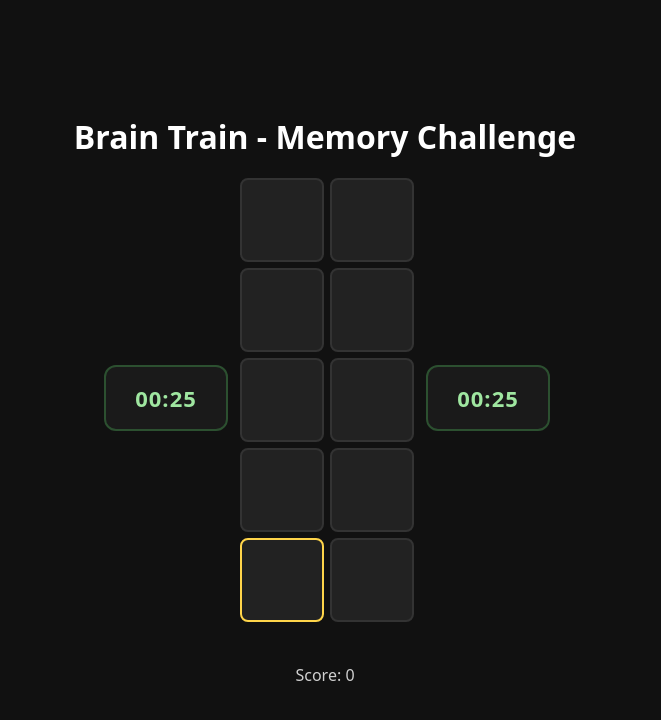
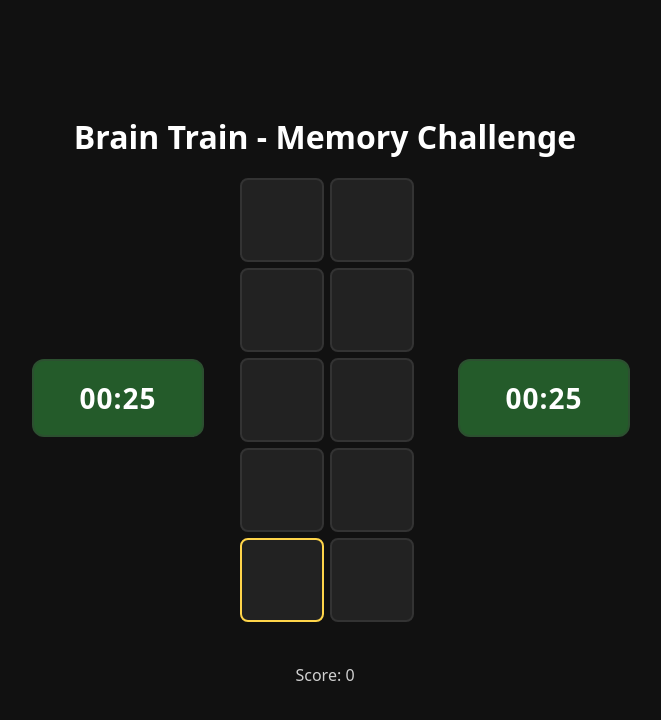
Before and after one commit to eighties8/memorychallenge, a Next.js app: page / in a window 1280 px wide. Shown: the top 720 px of the page, without its empty margins (315-976 px from the left). Built offline with nearby package versions, Linux system fonts and the light colour scheme.

Commit message:
change clutch message to include 5 second left saves, makes clock bg color instead of text, and larger

```diff
--- a/app/components/Game.tsx
+++ b/app/components/Game.tsx
@@ -365,7 +365,7 @@ export default function Game() {
         const nextLevel = justCleared + 1;
         const flawless = mistakesInLevel === 0;
         const encouragement = chooseEncouragement(mistakesInLevel);
-        const timeCrunch = remainingSeconds < 5;
+        const timeCrunch = remainingSeconds <= 5;
         const headline = timeCrunch ? chooseTimeCrunch() : encouragement;
         const gained = 100 + justCleared * 10 + (flawless ? 200 : 0);
         setScore((s) => s + gained);
@@ -430,18 +430,22 @@ export default function Game() {
       setWrongFlash({ row: activeRow, col: activeCol });
       setTimeout(() => setWrongFlash(null), 300);
       setTimeout(() => {
-        // Wrong guess resets position but NOT timer
-        resetLevelSamePattern();
+        if (activeRow !== ROWS - 1) {
+          // For rows above the first, reset to the start of the same pattern
+          resetLevelSamePattern();
+        }
+        // If on the first row, do nothing so the cursor stays where the player left it
       }, 320);
     }
   }, [activeRow, activeCol, chooseEncouragement, chooseTimeCrunch, clearTimer, cols, currentLevel, generatePath, mistakesInLevel, playCorrectSound, playLevelCompleteMelody, playWrongSound, remainingSeconds, resetLevelSamePattern, safePath, startLevelTimer, inputLocked, triggerHaptic]);
 
   useEffect(() => {
     const onKey = (e: KeyboardEvent) => {
-      if (e.key === 'ArrowLeft') moveLeft();
-      else if (e.key === 'ArrowRight') moveRight();
-      else if (e.key === 'ArrowUp') moveUp();
-      else if (e.key === ' ' || e.key === 'Enter') selectCell();
+      const key = e.key;
+      if (key === 'ArrowLeft' || key === 'a' || key === 'A') moveLeft();
+      else if (key === 'ArrowRight' || key === 'd' || key === 'D') moveRight();
+      else if (key === 'ArrowUp') moveUp();
+      else if (key === ' ' || key === 'Enter' || key === 'w' || key === 'W') selectCell();
     };
     window.addEventListener('keydown', onKey);
     return () => window.removeEventListener('keydown', onKey);
--- a/app/globals.css
+++ b/app/globals.css
@@ -26,7 +26,7 @@ h1 { font-weight: 700; margin: 16px 0 20px; }
   display: grid;
   grid-template-columns: 120px auto 120px;
   align-items: center;
-  gap: 16px;
+  gap: 32px;
   justify-content: center;
   margin: 0 auto 16px;
   width: min(100%, 700px);
@@ -41,16 +41,17 @@ h1 { font-weight: 700; margin: 16px 0 20px; }
   letter-spacing: 1px;
   font-size: 22px;
   text-align: center;
-  color: #9fe6a0; /* default close to green */
+  color: #fff;
   min-width: 100px;
 }
-.timer-box.ok { color: #9fe6a0; border-color: #2c5030; }
-.timer-box.warn { color: #ffd54a; border-color: #5a4a1f; }
-.timer-box.danger { color: #ff6b6b; border-color: #5a2121; }
+/* background colors by state */
+.timer-box.ok { background: #245b2a; border-color: #2c5030; }
+.timer-box.warn { background: #7a611e; border-color: #5a4a1f; }
+.timer-box.danger { background: #6b2424; border-color: #5a2121; }
 
 @keyframes flashPulse {
   0%, 100% { transform: scale(1); filter: brightness(1); }
-  50% { transform: scale(1.05); filter: brightness(1.5); }
+  50% { transform: scale(1.05); filter: brightness(1.4); }
 }
 .timer-box.flash { animation: flashPulse 0.6s ease-in-out infinite; }
 
@@ -101,12 +102,18 @@ h1 { font-weight: 700; margin: 16px 0 20px; }
   border-color: #2bb36b;
 }
 
+/* Desktop sizing */
+@media (min-width: 769px) {
+  .timer-box { font-size: 28px; padding: 18px 14px; min-width: 140px; }
+  #play-area { grid-template-columns: 160px auto 160px; gap: 48px; width: min(100%, 800px); }
+}
+
 @media (max-width: 768px) {
   #mobile-controls { display: inline-flex; flex-wrap: wrap; justify-content: center; }
   #play-area { grid-template-columns: 1fr; }
   /* show only one timer on mobile */
   #play-area .timer-box:last-child { display: none; }
-  .timer-box { width: 200px; margin: 0 auto; }
+  .timer-box { width: 200px; margin: 0 auto; font-size: 22px; }
 }
 
 /* Overlay for level transition messages */
```
